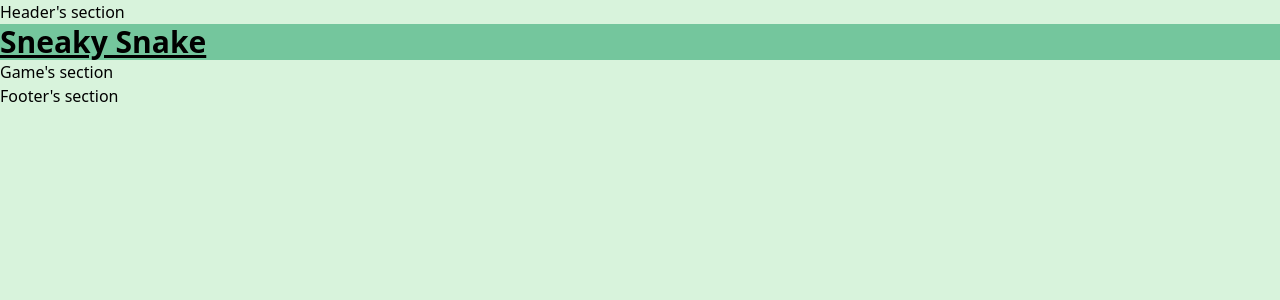
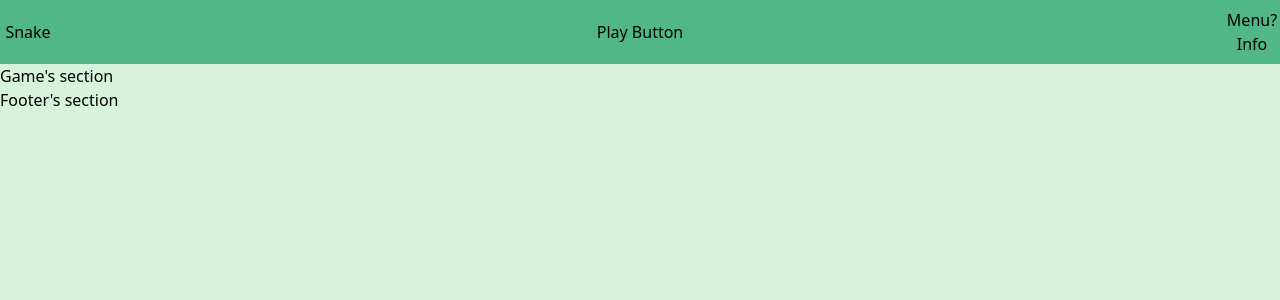
Before and after one commit to MathieuBurnat/snake, a PHP site: page / in a window 1280 px wide. Shown: the top 300 px of the page. Run offline with PHP 8.4, Linux system fonts and the light colour scheme; some libraries are stand-ins or nearby versions.

Commit message:
Create header

```diff
--- a/components/header.php
+++ b/components/header.php
@@ -1 +1,11 @@
-<h3> Header's section </h3>
+<div class="flex bg-content h-16 text-center align-self items-center">
+  <div class="flex-none w-14">
+    Snake
+  </div>
+  <div class="grow">
+    Play Button
+  </div>
+  <div class="flex-none w-14">
+    Menu?Info
+  </div>
+</div>
--- a/index.php
+++ b/index.php
@@ -12,9 +12,9 @@
 <?php include("./components/header.php"); ?>
 
 <body class="bg-main">
-    <h1 class="text-3xl font-bold underline">
+    <!--h1 class="text-3xl font-bold underline">
         Sneaky Snake
-    </h1>
+    </h1 !-->
 
     <!-- Game Content -->
     <?php include("./components/game.php"); ?>
--- a/styles/main.css
+++ b/styles/main.css
@@ -4,6 +4,10 @@
     background-color: var(--p1);
 }
 
+.bg-content{
+    background-color: var(--p5);
+}
+
 h1{
     background-color: var(--p4);
 }
```
